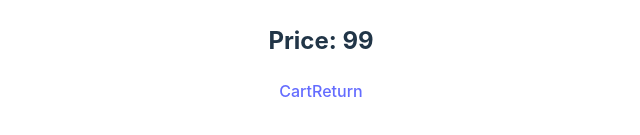
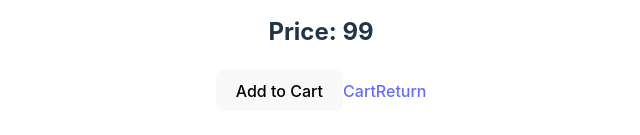
Before and after one commit to Runner-Dad84/shoppingcart, a React (Vite) app: page /shop in a window 1280 px wide. Shown: the part 637-772 px from the top of the page, without its empty margins (319-959 px from the left). Built offline with nearby package versions, Linux system fonts and the light colour scheme.

Commit message:
Add To Cart button

```diff
--- a/src/components/Producctcard.jsx
+++ b/src/components/Producctcard.jsx
@@ -1,9 +1,17 @@
+
 export default function Productcard ({ title, url, alt, price }) {
+    function add () {
+        console.log('added to cart')
+    }
     return (
         <>
          <h1 className="productTitle">{title}</h1>
          <img src={url} alt={alt} />
          <h2>{`Price: ${price}`}</h2>
+         <button
+         onClick={add}
+         >Add to Cart
+        </button>
         </>
     );
 }
```
